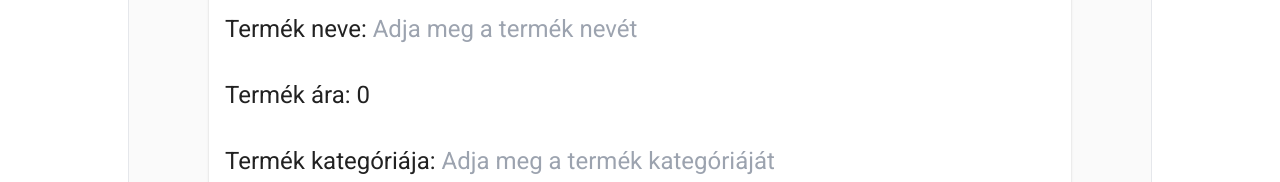
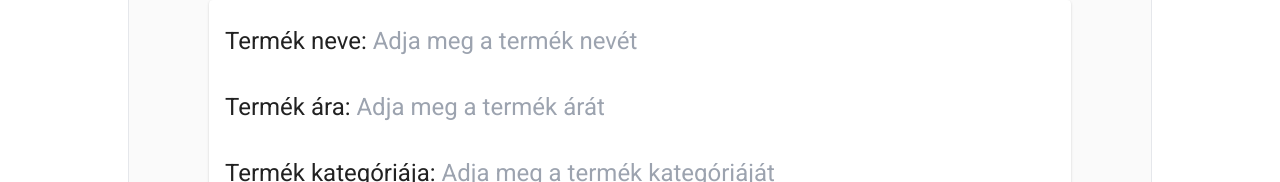
Before and after one commit to szabobence2k/webshop, an Angular app: page /admin in a window 1280 px wide. Shown: the part 204-386 px from the top of the page. Built offline with nearby package versions, Linux system fonts and the light colour scheme; no server answers.

Commit message:
database

```diff
--- a/src/app/components/admin/admin.component.html
+++ b/src/app/components/admin/admin.component.html
@@ -1,6 +1,7 @@
 <mat-drawer-container *ngIf="iamAdmin" [autosize]="true" class="min-h-full max-w-5xl mx-auto border-x">
 
     <mat-drawer-content class="p-20">
+        <p></p>
         <h1 class="text-center">Eladói Oldal</h1>
         <div class="row">
             <form>
@@ -55,6 +56,7 @@
     </mat-drawer-content>
 
     <mat-drawer-content class="p-30">
+        <p></p>
         <h1 class="text-center">Termékek Listája</h1>
 
         <li *ngFor="let product of products">
--- a/src/app/components/admin/admin.component.ts
+++ b/src/app/components/admin/admin.component.ts
@@ -15,7 +15,7 @@ export class AdminComponent implements OnInit {
   iamAdmin = true;
   products: Product[] = [];
   name: string = '';
-  price: number = 0;
+  price!: number;
   category: string = '';
   description: string = '';
   image: string = '';
```
Also changed, not shown: 2 other files (tests, documents, lock files or other folders).
